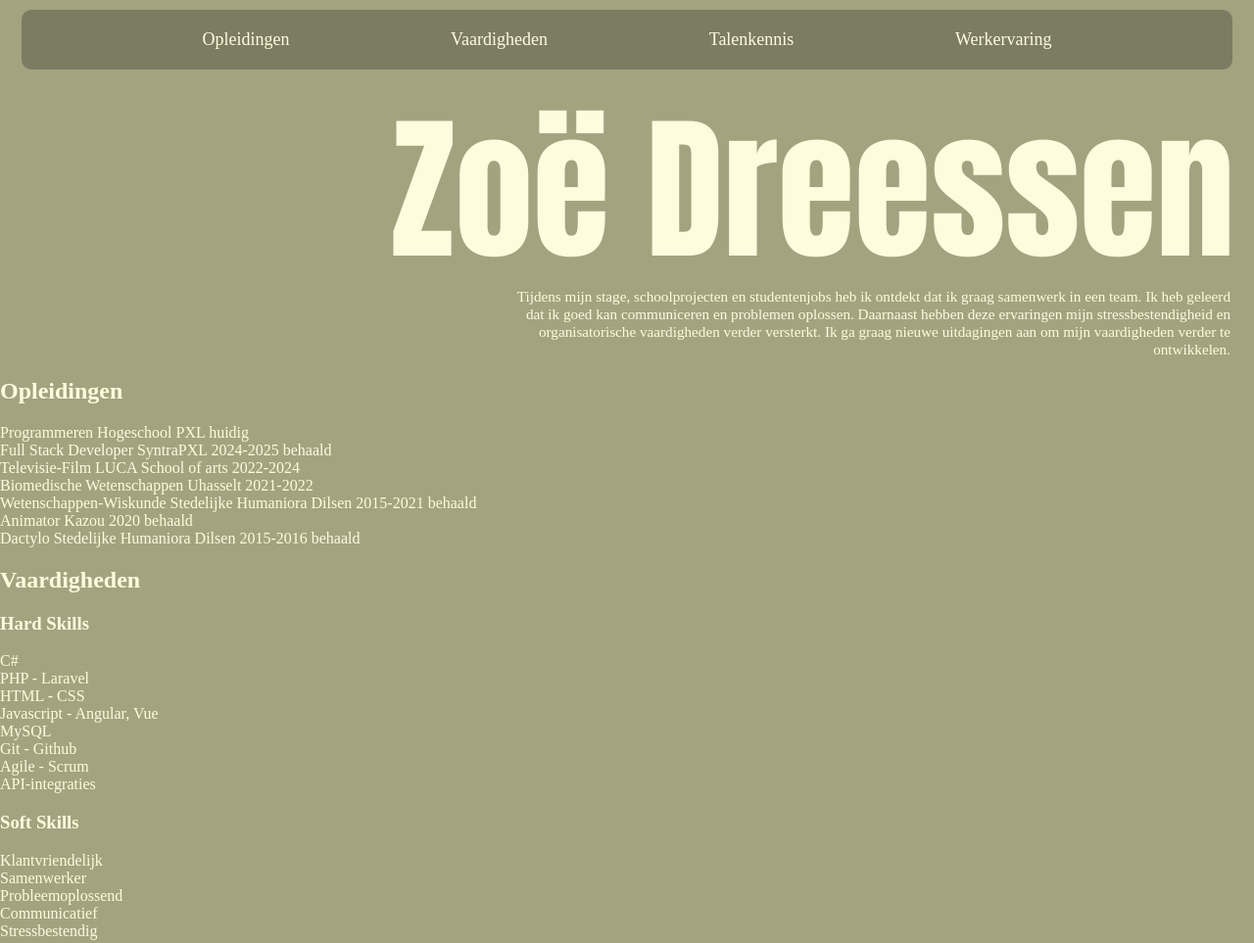
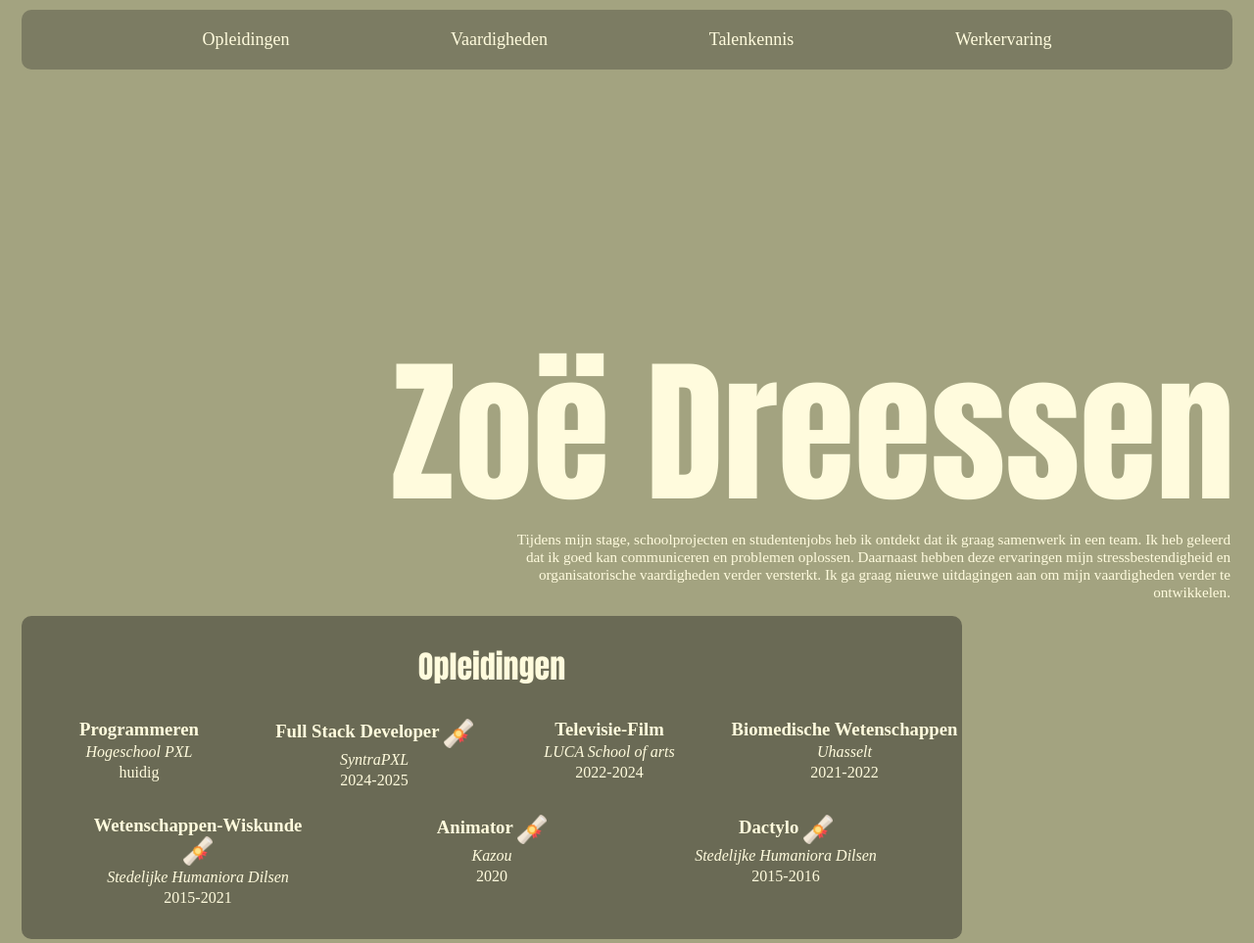
Before and after one commit to pxl-grpro-wpl1-2526/curriculum-vitae-ZoeDreessenPXL, a plain HTML site: page index.html in a window 1280 px wide. Shown: the top 963 px of the page at 98% size. Drawn offline with Linux system fonts and the light colour scheme.

Commit message:
WEB-08: Added styling to education section

```diff
--- a/css/style.css
+++ b/css/style.css
@@ -1,3 +1,4 @@
+/* General style of page */
 body {
   background-color: #A3A380;
   font-family: "Bahnschrift light";
@@ -5,10 +6,12 @@ body {
   margin: 0px;
 }
 
+/* Hide scrollbar */
 ::-webkit-scrollbar {
   display: none;
 }
 
+/* Header */
 #header {
   background-color: #7C7C63;
   margin: 10px 22px 2px 22px;
@@ -19,6 +22,7 @@ body {
   justify-content: space-evenly;
 }
 
+/* Styling hyperlinks */
 a {
   text-decoration: none;
   color: #FFFBDD;
@@ -26,15 +30,17 @@ a {
   font-family: "bahnschrift";
 }
 
+/* Styling h1 */
 h1 {
     font-family: "Impact";
     font-size: 10rem;
     font-weight: 500;
-    margin: 0px 20px 0px 0px;
+    margin: 250px 20px 0px 0px;
     display: flex;
     justify-content: flex-end;
 }
 
+/* Styling introduction text */
 #introduction {
     display: flex;
     justify-self: end;
@@ -44,6 +50,61 @@ h1 {
     font-size: 0.95rem;
 }
 
+/* Styling h2 */
+h2 {
+  font-family: "impact";
+  font-weight: 500;
+  font-size: xx-large;
+}
+
+/* Styling h3 */
+h3 {
+  font-family: "bahnschrift";
+}
+
+/* Education box */
+#education {
+    background-color: #6A6A55;
+    display: flex;
+    flex-direction: column;
+    width: 75%;
+    margin: 15px 22px 5px 22px;
+    padding: 0px 0px 10px 0px;
+    border-radius: 10px;
+    text-align: center;
+}
+
+/* Display studies in a row */
+#studies {
+  display: flex;
+  flex-direction: row;
+  flex-wrap: wrap;
+  justify-content: space-evenly;
+}
+
+/* Individual styling studies */
+.study {
+  width: 25%;
+  padding: 0px 0px 20px 0px;
+}
+
+/* Adjusts margins of studies */
+.study h3,
+.study p {
+  margin: 3px;
+}
+
+/* Sets institutions of studies italic */
+.educationalInstitution {
+  font-style: italic;
+}
+
+.diploma {
+  width: 30px;
+  vertical-align: middle;
+}
+
+/* Footer */
 #footer {
   background-color: #6A6A55;
   display: flex;
--- a/index.html
+++ b/index.html
@@ -6,15 +6,16 @@
         <title>CV</title>
     </head>
     <body>
+        <!-- Header -->
         <div id="header">
             <a href="#education">Opleidingen</a>
             <a href="#skills">Vaardigheden</a>
             <a href="#languages">Talenkennis</a>
             <a href="#workExperience">Werkervaring</a>
         </div>
-        <!-- Titel -->
+        <!-- Title -->
         <h1>Zoë Dreessen</h1>
-        <!-- Introductie -->
+        <!-- Introduction -->
         <p id="introduction">
             Tijdens mijn stage, schoolprojecten en studentenjobs heb ik ontdekt dat ik graag samenwerk in een team.
             Ik heb geleerd dat ik goed kan communiceren en problemen oplossen.
@@ -22,47 +23,56 @@
             Ik ga graag nieuwe uitdagingen aan om mijn vaardigheden verder te ontwikkelen.
         </p>
         <!-- <img> -->
-        <!-- Diploma -->
-        <h2 id="education">Opleidingen</h2>
-        <div>
+        <!-- Education -->
+        <div id="education">
+            <!-- Title -->
             <div>
-                Programmeren
-                Hogeschool PXL
-                huidig
+                <h2>Opleidingen</h2>
             </div>
-            <div>
-                Full Stack Developer
-                SyntraPXL
-                2024-2025
-                behaald
-            </div>
-            <div>
-                Televisie-Film
-                LUCA School of arts
-                2022-2024
-            </div>
-            <div>
-                Biomedische Wetenschappen
-                Uhasselt
-                2021-2022
-            </div>
-            <div>
-                Wetenschappen-Wiskunde
-                Stedelijke Humaniora Dilsen
-                2015-2021
-                behaald
-            </div>
-            <div>
-                Animator
-                Kazou
-                2020
-                behaald
-            </div>
-            <div>
-                Dactylo
-                Stedelijke Humaniora Dilsen
-                2015-2016
-                behaald
+            <!-- Studies -->
+            <div id="studies">
+                <!-- Study -->
+                <div class="study">
+                    <h3>Programmeren</h3>
+                    <p class="educationalInstitution">Hogeschool PXL</p>
+                    <p>huidig</p>
+                </div>
+                <!-- Study -->
+                <div class="study">
+                    <h3>Full Stack Developer <img class="diploma" src="images/diploma.png"></h3>
+                    <p class="educationalInstitution">SyntraPXL</p>
+                    <p>2024-2025</p>
+                </div>
+                <!-- Study -->
+                <div class="study">
+                    <h3>Televisie-Film</h3>
+                    <p class="educationalInstitution">LUCA School of arts</p>
+                    <p>2022-2024</p>
+                </div>
+                <!-- Study -->
+                <div class="study">
+                    <h3>Biomedische Wetenschappen</h3>
+                    <p class="educationalInstitution">Uhasselt</p>
+                    <p>2021-2022</p>
+                </div>
+                <!-- Study -->
+                <div class="study">
+                    <h3>Wetenschappen-Wiskunde <img class="diploma" src="images/diploma.png"></h3>
+                    <p class="educationalInstitution">Stedelijke Humaniora Dilsen</p>
+                    <p>2015-2021</p>
+                </div>
+                <!-- Study -->
+                <div class="study">
+                    <h3>Animator <img class="diploma" src="images/diploma.png"></h3>
+                    <p class="educationalInstitution">Kazou</p>
+                    <p>2020</p>
+                </div>
+                <!-- Study -->
+                <div class="study">
+                    <h3>Dactylo <img class="diploma" src="images/diploma.png"></h3>
+                    <p class="educationalInstitution">Stedelijke Humaniora Dilsen</p>
+                    <p>2015-2016</p>
+                </div>
             </div>
         </div>
         <!-- Vaardigheden -->
```
Also changed, not shown: images/diploma.png (added).
